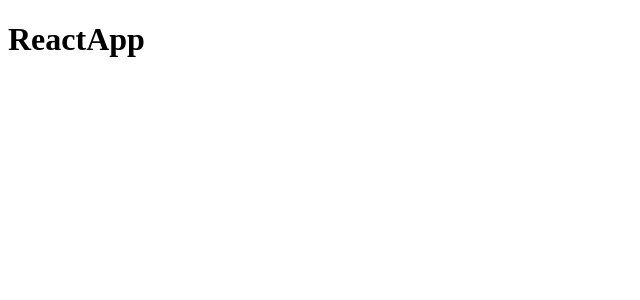
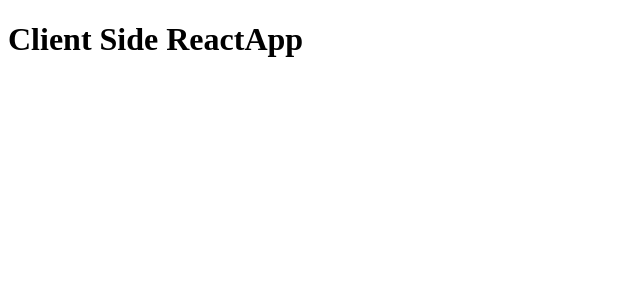
Before and after one commit to FAC-Sixteen/groundworks, a React app: page / in a window 1280 px wide. Shown: the top 300 px of the page, without its empty margins (0-640 px from the left). Built offline with nearby package versions, Linux system fonts and the light colour scheme.

Commit message:
test netlify

```diff
--- a/App.js
+++ b/App.js
@@ -4,7 +4,7 @@ class App extends Component {
   render() {
     return (
       <div>
-        <h1>ReactApp</h1>
+        <h1>Client Side ReactApp</h1>
       </div>
     );
   }
```
Also changed, not shown: 1 other file (tests, documents, lock files or other folders).
